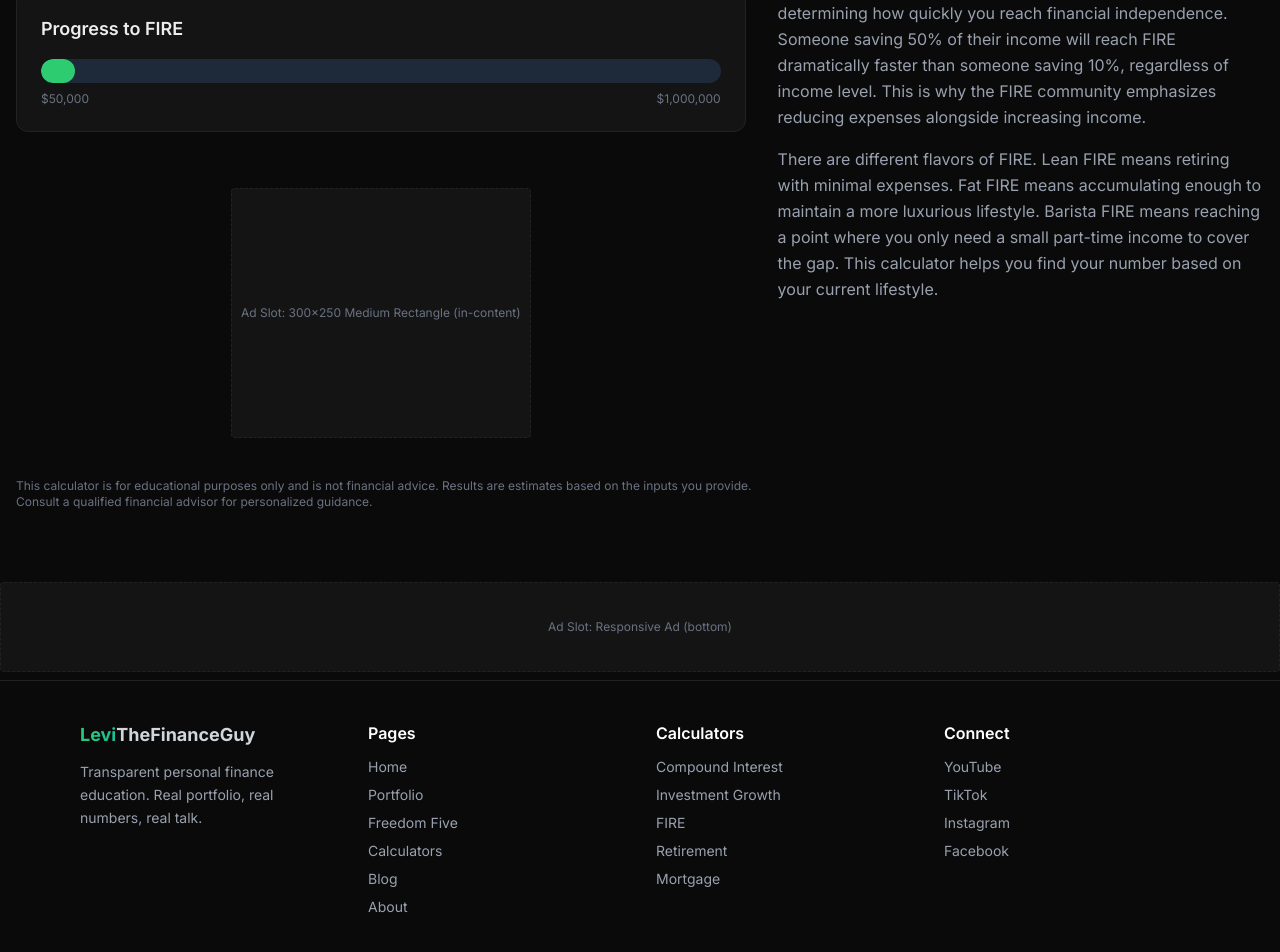
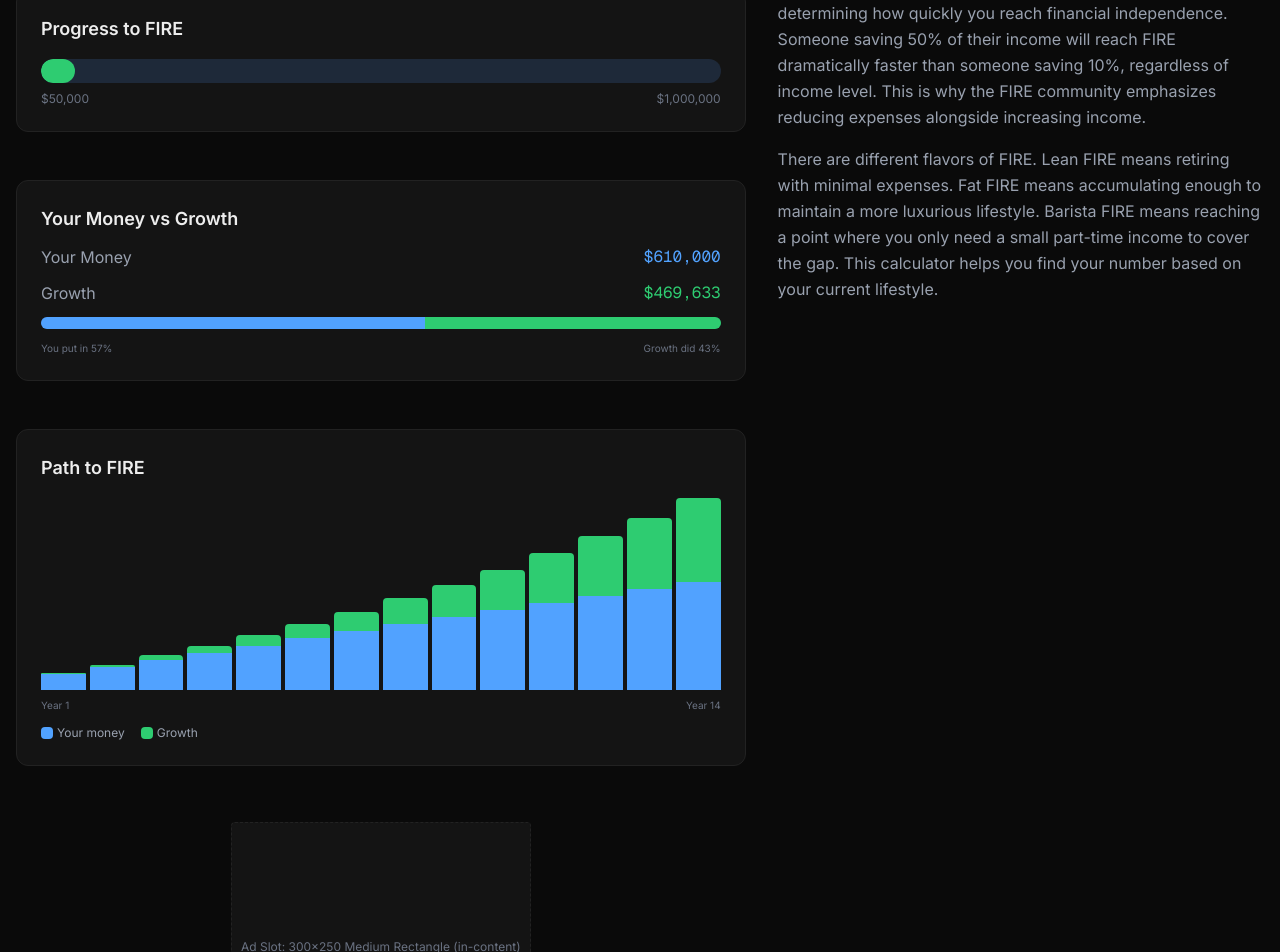
Before and after one commit to levithefinanceguy/levithefinanceguy, a Next.js app: page /calculators/fire in a window 1280 px wide. Shown: the part 705-1657 px from the top of the page. Built offline with nearby package versions, Linux system fonts and the light colour scheme.

Commit message:
Add stacked growth charts to retirement and FIRE calculators

```diff
--- a/app/calculators/fire/page.tsx
+++ b/app/calculators/fire/page.tsx
@@ -19,19 +19,28 @@ export default function FIRECalculator() {
   const monthlyReturn = expectedReturn / 100 / 12;
   const monthlySavings = annualSavings / 12;
 
-  // Calculate years to FIRE
+  // Calculate years to FIRE with yearly tracking
   let years = 0;
   let balance = currentSavings;
+  let totalContrib = currentSavings;
+  const yearlyData: { year: number; balance: number; contributions: number }[] = [];
+
   if (annualSavings > 0 && expectedReturn >= 0) {
     while (balance < fireNumber && years < 100) {
       for (let m = 0; m < 12; m++) {
         balance = balance * (1 + monthlyReturn) + monthlySavings;
+        totalContrib += monthlySavings;
       }
       years++;
+      yearlyData.push({ year: years, balance, contributions: totalContrib });
     }
   }
 
   const yearsToFire = years >= 100 ? Infinity : years;
+  const finalBalance = balance;
+  const totalContributions = totalContrib;
+  const totalGrowth = finalBalance - totalContributions;
+  const maxBalance = yearlyData.length > 0 ? yearlyData[yearlyData.length - 1].balance : 1;
 
   return (
     <div className="max-w-7xl mx-auto px-4 py-16">
@@ -150,6 +159,61 @@ export default function FIRECalculator() {
         </div>
       </div>
 
+      {/* Your Money vs Growth */}
+      {yearlyData.length > 0 && (
+        <div className="mb-12 p-6 bg-card-bg border border-card-border rounded-xl space-y-3">
+          <h2 className="text-lg font-semibold">Your Money vs Growth</h2>
+          <div className="flex justify-between">
+            <span className="text-gray-400">Your Money</span>
+            <span className="font-mono text-blue-400">${fmt(totalContributions)}</span>
+          </div>
+          <div className="flex justify-between">
+            <span className="text-gray-400">Growth</span>
+            <span className="font-mono text-accent-green">${fmt(totalGrowth)}</span>
+          </div>
+          <div className="w-full bg-gray-800 rounded-full h-3 overflow-hidden">
+            <div className="h-full flex">
+              <div className="bg-blue-400 h-full" style={{ width: `${finalBalance > 0 ? (totalContributions / finalBalance) * 100 : 0}%` }} />
+              <div className="bg-accent-green h-full" style={{ width: `${finalBalance > 0 ? (totalGrowth / finalBalance) * 100 : 0}%` }} />
+            </div>
+          </div>
+          <div className="flex justify-between text-[10px] text-gray-500">
+            <span>You put in {finalBalance > 0 ? Math.round((totalContributions / finalBalance) * 100) : 0}%</span>
+            <span>Growth did {finalBalance > 0 ? Math.round((totalGrowth / finalBalance) * 100) : 0}%</span>
+          </div>
+        </div>
+      )}
+
+      {/* Growth Chart */}
+      {yearlyData.length > 0 && (
+        <div className="mb-12 p-6 bg-card-bg border border-card-border rounded-xl">
+          <h2 className="text-lg font-semibold mb-4">Path to FIRE</h2>
+          <div className="flex items-end gap-1 h-48">
+            {yearlyData.map((d) => {
+              const contribHeight = (d.contributions / maxBalance) * 100;
+              const growthHeight = ((d.balance - d.contributions) / maxBalance) * 100;
+              return (
+                <div key={d.year} className="flex-1 flex flex-col justify-end h-full group relative">
+                  <div className="absolute -top-8 left-1/2 -translate-x-1/2 hidden group-hover:block bg-gray-900 text-[10px] text-white px-2 py-1 rounded whitespace-nowrap z-10">
+                    Yr {d.year}: ${fmt(d.balance)}
+                  </div>
+                  <div className="bg-accent-green rounded-t-sm" style={{ height: `${Math.max(growthHeight, 0)}%` }} />
+                  <div className="bg-blue-400" style={{ height: `${contribHeight}%` }} />
+                </div>
+              );
+            })}
+          </div>
+          <div className="flex justify-between text-[10px] text-gray-500 mt-2">
+            <span>Year 1</span>
+            <span>Year {yearsToFire === Infinity ? "?" : yearsToFire}</span>
+          </div>
+          <div className="flex gap-4 mt-3 text-xs text-gray-400">
+            <span className="flex items-center gap-1"><span className="w-3 h-3 bg-blue-400 rounded-sm" /> Your money</span>
+            <span className="flex items-center gap-1"><span className="w-3 h-3 bg-accent-green rounded-sm" /> Growth</span>
+          </div>
+        </div>
+      )}
+
       <AdBanner slot="in-content" size="medium-rectangle" />
 
       </div>
--- a/app/calculators/retirement/page.tsx
+++ b/app/calculators/retirement/page.tsx
@@ -19,16 +19,23 @@ export default function RetirementCalculator() {
   const monthlyRate = expectedReturn / 100 / 12;
 
   let balance = currentSavings;
-  for (let m = 0; m < months; m++) {
+  const yearlyData: { year: number; balance: number; contributions: number }[] = [];
+  let totalContrib = currentSavings;
+
+  for (let m = 1; m <= months; m++) {
     balance = balance * (1 + monthlyRate) + monthlyContribution;
+    totalContrib += monthlyContribution;
+    if (m % 12 === 0) {
+      yearlyData.push({ year: m / 12, balance, contributions: totalContrib });
+    }
   }
 
   const retirementSavings = balance;
-  // 4% rule for monthly income
   const annualIncome = retirementSavings * 0.04;
   const monthlyIncome = annualIncome / 12;
   const totalContributions = currentSavings + monthlyContribution * months;
   const totalGrowth = retirementSavings - totalContributions;
+  const maxBalance = yearlyData.length > 0 ? yearlyData[yearlyData.length - 1].balance : 1;
 
   return (
     <div className="max-w-7xl mx-auto px-4 py-16">
@@ -128,11 +135,55 @@ export default function RetirementCalculator() {
             <span className="font-mono">${fmt(totalContributions)}</span>
           </div>
           <div className="flex justify-between">
-            <span className="text-gray-400">Investment Growth</span>
+            <span className="text-gray-400">Your Money</span>
+            <span className="font-mono text-blue-400">${fmt(totalContributions)}</span>
+          </div>
+          <div className="flex justify-between">
+            <span className="text-gray-400">Growth</span>
             <span className="text-accent-green font-mono">${fmt(totalGrowth)}</span>
+          </div>
+          <div className="w-full bg-gray-800 rounded-full h-3 overflow-hidden">
+            <div className="h-full flex">
+              <div className="bg-blue-400 h-full" style={{ width: `${retirementSavings > 0 ? (totalContributions / retirementSavings) * 100 : 0}%` }} />
+              <div className="bg-accent-green h-full" style={{ width: `${retirementSavings > 0 ? (totalGrowth / retirementSavings) * 100 : 0}%` }} />
+            </div>
+          </div>
+          <div className="flex justify-between text-[10px] text-gray-500">
+            <span>You put in {retirementSavings > 0 ? Math.round((totalContributions / retirementSavings) * 100) : 0}%</span>
+            <span>Growth did {retirementSavings > 0 ? Math.round((totalGrowth / retirementSavings) * 100) : 0}%</span>
           </div>
         </div>
       </div>
+
+      {/* Growth Chart */}
+      {yearlyData.length > 0 && (
+        <div className="mb-12 p-6 bg-card-bg border border-card-border rounded-xl">
+          <h2 className="text-lg font-semibold mb-4">Growth Over Time</h2>
+          <div className="flex items-end gap-1 h-48">
+            {yearlyData.map((d) => {
+              const contribHeight = (d.contributions / maxBalance) * 100;
+              const growthHeight = ((d.balance - d.contributions) / maxBalance) * 100;
+              return (
+                <div key={d.year} className="flex-1 flex flex-col justify-end h-full group relative">
+                  <div className="absolute -top-8 left-1/2 -translate-x-1/2 hidden group-hover:block bg-gray-900 text-[10px] text-white px-2 py-1 rounded whitespace-nowrap z-10">
+                    Yr {d.year}: ${fmt(d.balance)}
+                  </div>
+                  <div className="bg-accent-green rounded-t-sm" style={{ height: `${Math.max(growthHeight, 0)}%` }} />
+                  <div className="bg-blue-400" style={{ height: `${contribHeight}%` }} />
+                </div>
+              );
+            })}
+          </div>
+          <div className="flex justify-between text-[10px] text-gray-500 mt-2">
+            <span>Year 1</span>
+            <span>Year {yearsToRetirement}</span>
+          </div>
+          <div className="flex gap-4 mt-3 text-xs text-gray-400">
+            <span className="flex items-center gap-1"><span className="w-3 h-3 bg-blue-400 rounded-sm" /> Your money</span>
+            <span className="flex items-center gap-1"><span className="w-3 h-3 bg-accent-green rounded-sm" /> Growth</span>
+          </div>
+        </div>
+      )}
 
       <AdBanner slot="in-content" size="medium-rectangle" />
 
```
